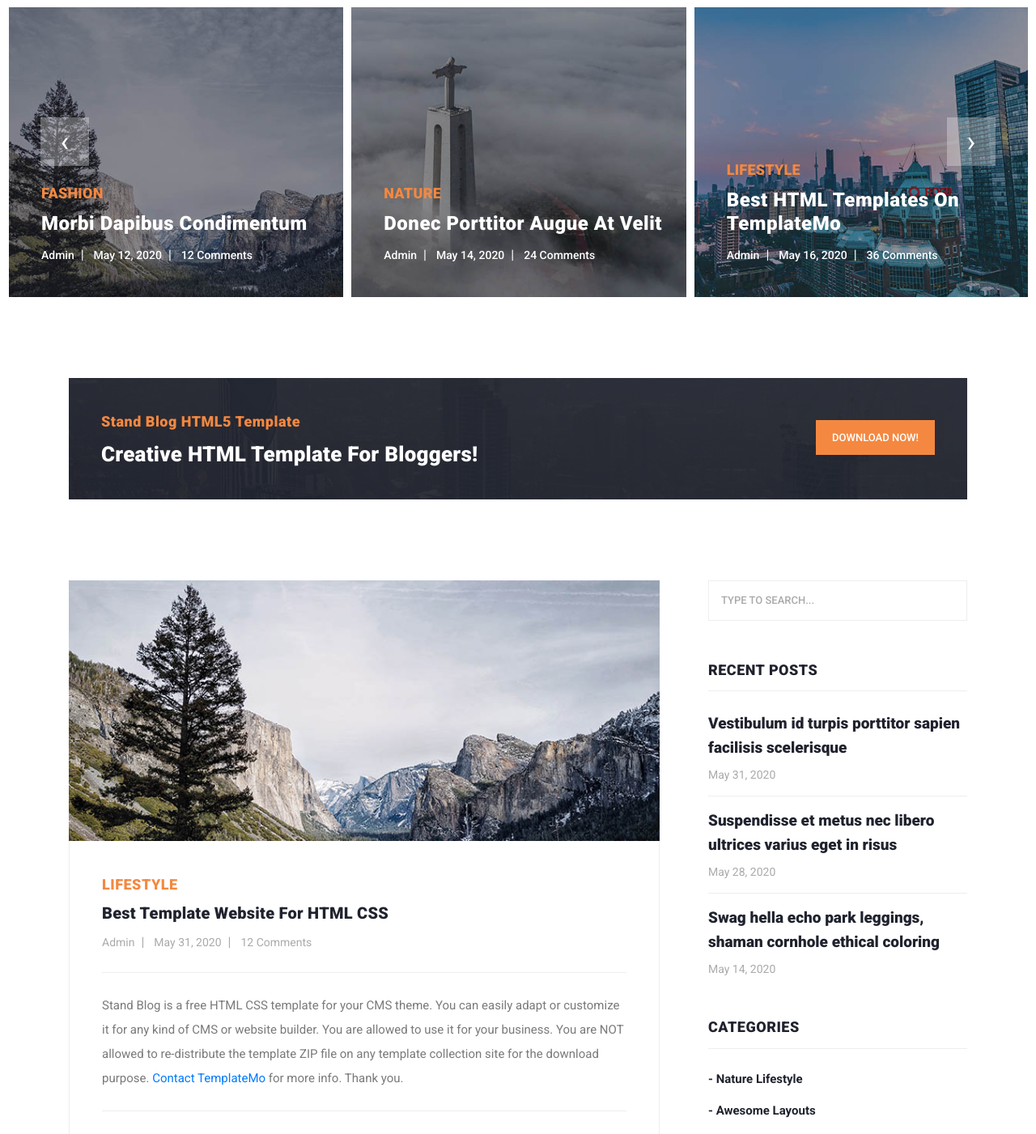
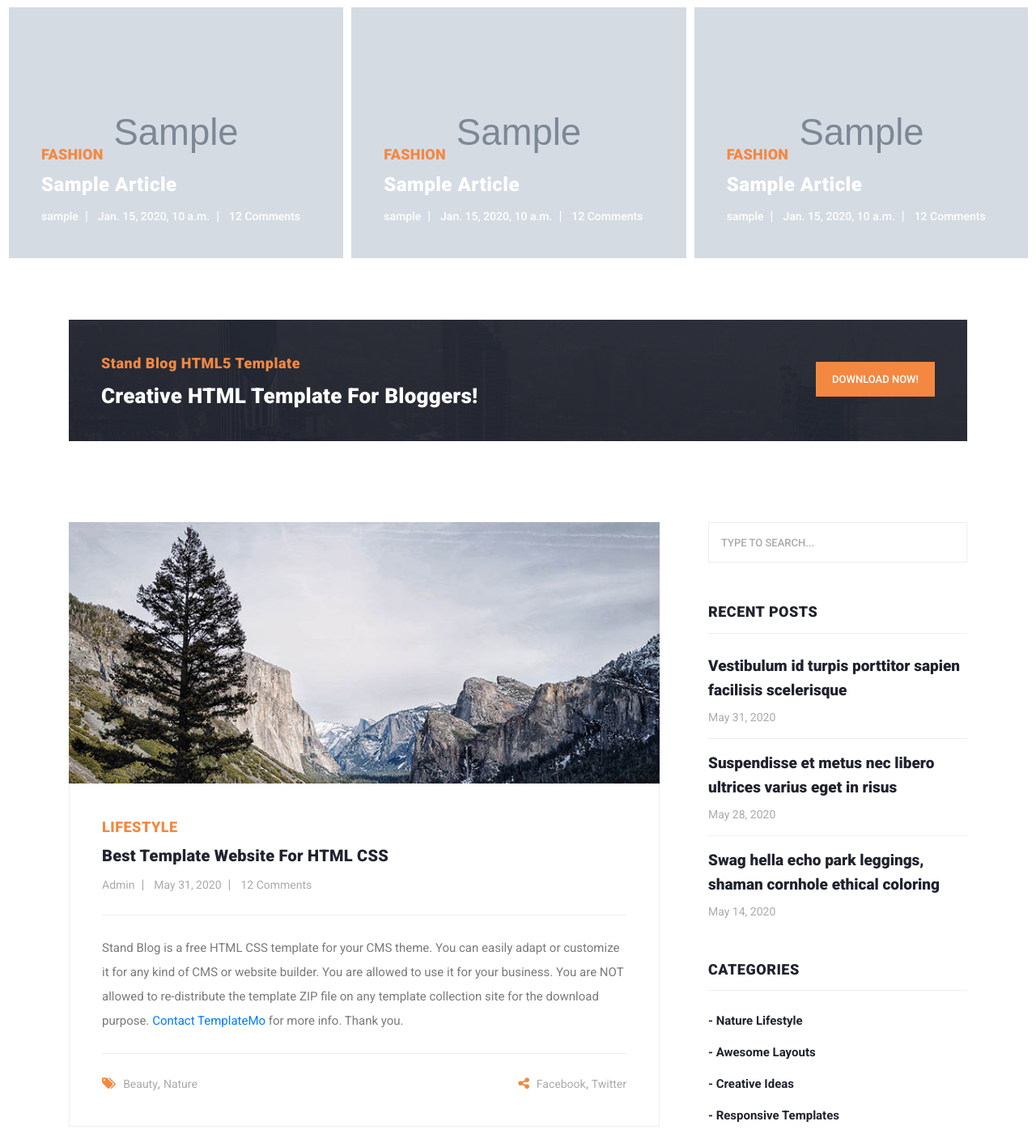
Before and after one commit to arigeram1/standBlog, a Django app: page / in a window 1280 px wide. Shown: the part 101-1502 px from the top of the page at 81% size. Run offline with Django 5.2, Linux system fonts and the light colour scheme; tables that the repository leaves empty hold one stand-in row (values such as "Sample post"); grey boxes marked "Sample" are stand-in pictures; some libraries are stand-ins or nearby versions.

Commit message:
relations between user and article model

```diff
--- a/article_app/models.py
+++ b/article_app/models.py
@@ -1,7 +1,19 @@
 from django.db import models
 
+from django.contrib.auth.models import User
+
+
+# همیشه کلاسی که داره یک فیلد فارین رو میاره میره اول معادله یعنی
+
+# many to one
+
+# یعنی جدول آرتیکل منی محسوب میشه و جدولی که بهش مرتبط میشه میشه وان
+
+# یعنی چند مقاله مرتبط میشوند به یک کاربر
 
 class Article(models.Model):
+
+    author = models.ForeignKey(User,on_delete=models.CASCADE)
 
     title = models.CharField(max_length=70)
 
--- a/home_app/templates/home_app/index.html
+++ b/home_app/templates/home_app/index.html
@@ -101,102 +101,26 @@
 <div class="main-banner header-text">
     <div class="container-fluid">
         <div class="owl-banner owl-carousel">
-            <div class="item">
-                <img src="{% static "images/banner-item-01.jpg" %}" alt="">
+
+            {% for article in articles %}
+                <div class="item">
+                <img src="{{ article.image.url }}" alt="">
                 <div class="item-content">
                     <div class="main-content">
                         <div class="meta-category">
                             <span>Fashion</span>
                         </div>
-                        <a href="post-details.html"><h4>Morbi dapibus condimentum</h4></a>
+                        <a href="post-details.html"><h4>{{ article.title }}</h4></a>
                         <ul class="post-info">
-                            <li><a href="#">Admin</a></li>
-                            <li><a href="#">May 12, 2020</a></li>
+                            <li><a href="#">{{ article.author.username }}</a></li>
+                            <li><a href="#">{{ article.created }}</a></li>
                             <li><a href="#">12 Comments</a></li>
                         </ul>
                     </div>
                 </div>
             </div>
-            <div class="item">
-                <img src="{% static "images/banner-item-02.jpg" %}" alt="">
-                <div class="item-content">
-                    <div class="main-content">
-                        <div class="meta-category">
-                            <span>Nature</span>
-                        </div>
-                        <a href="post-details.html"><h4>Donec porttitor augue at velit</h4></a>
-                        <ul class="post-info">
-                            <li><a href="#">Admin</a></li>
-                            <li><a href="#">May 14, 2020</a></li>
-                            <li><a href="#">24 Comments</a></li>
-                        </ul>
-                    </div>
-                </div>
-            </div>
-            <div class="item">
-                <img src="{% static "images/banner-item-03.jpg" %}" alt="">
-                <div class="item-content">
-                    <div class="main-content">
-                        <div class="meta-category">
-                            <span>Lifestyle</span>
-                        </div>
-                        <a href="post-details.html"><h4>Best HTML Templates on TemplateMo</h4></a>
-                        <ul class="post-info">
-                            <li><a href="#">Admin</a></li>
-                            <li><a href="#">May 16, 2020</a></li>
-                            <li><a href="#">36 Comments</a></li>
-                        </ul>
-                    </div>
-                </div>
-            </div>
-            <div class="item">
-                <img src="{% static "images/banner-item-04.jpg" %}" alt="">
-                <div class="item-content">
-                    <div class="main-content">
-                        <div class="meta-category">
-                            <span>Fashion</span>
-                        </div>
-                        <a href="post-details.html"><h4>Responsive and Mobile Ready Layouts</h4></a>
-                        <ul class="post-info">
-                            <li><a href="#">Admin</a></li>
-                            <li><a href="#">May 18, 2020</a></li>
-                            <li><a href="#">48 Comments</a></li>
-                        </ul>
-                    </div>
-                </div>
-            </div>
-            <div class="item">
-                <img src="{% static "images/banner-item-05.jpg" %}" alt="">
-                <div class="item-content">
-                    <div class="main-content">
-                        <div class="meta-category">
-                            <span>Nature</span>
-                        </div>
-                        <a href="post-details.html"><h4>Cras congue sed augue id ullamcorper</h4></a>
-                        <ul class="post-info">
-                            <li><a href="#">Admin</a></li>
-                            <li><a href="#">May 24, 2020</a></li>
-                            <li><a href="#">64 Comments</a></li>
-                        </ul>
-                    </div>
-                </div>
-            </div>
-            <div class="item">
-                <img src="{% static "images/banner-item-06.jpg" %}" alt="">
-                <div class="item-content">
-                    <div class="main-content">
-                        <div class="meta-category">
-                            <span>Lifestyle</span>
-                        </div>
-                        <a href="post-details.html"><h4>Suspendisse nec aliquet ligula</h4></a>
-                        <ul class="post-info">
-                            <li><a href="#">Admin</a></li>
-                            <li><a href="#">May 26, 2020</a></li>
-                            <li><a href="#">72 Comments</a></li>
-                        </ul>
-                    </div>
-                </div>
-            </div>
+            {% endfor %}
+
         </div>
     </div>
 </div>
--- a/home_app/views.py
+++ b/home_app/views.py
@@ -1,7 +1,10 @@
 from django.shortcuts import render
 
+from article_app.models import Article
 
 
 def home(request):
 
-    return render(request,'home_app/index.html')
+    articles = Article.objects.all()
+
+    return render(request,'home_app/index.html' , context={'articles':articles})
--- a/standBlog/urls.py
+++ b/standBlog/urls.py
@@ -26,4 +26,4 @@ urlpatterns = [
 
        path('',include('account_app.urls'))
 
-] + static(settings.MEDIA_URL , doctument_root=settings.MEDIA_ROOT)
+] + static(settings.MEDIA_URL , document_root=settings.MEDIA_ROOT)
```
Also changed, not shown: article_app/migrations/0002_article_author.py (added).
